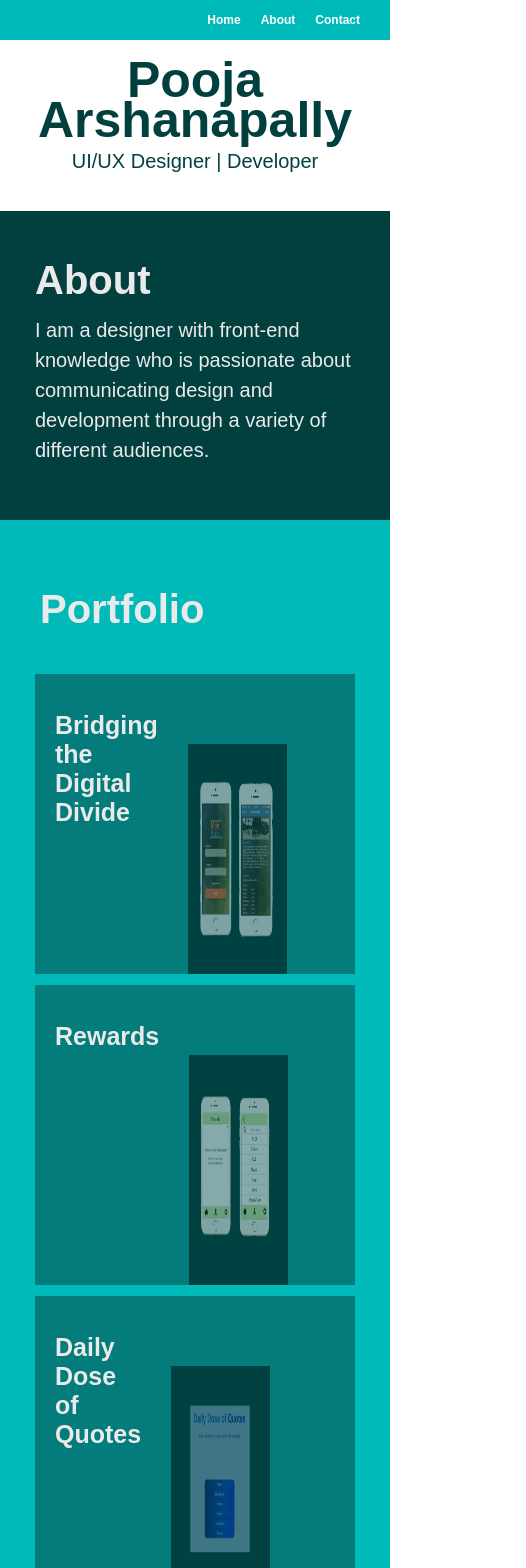
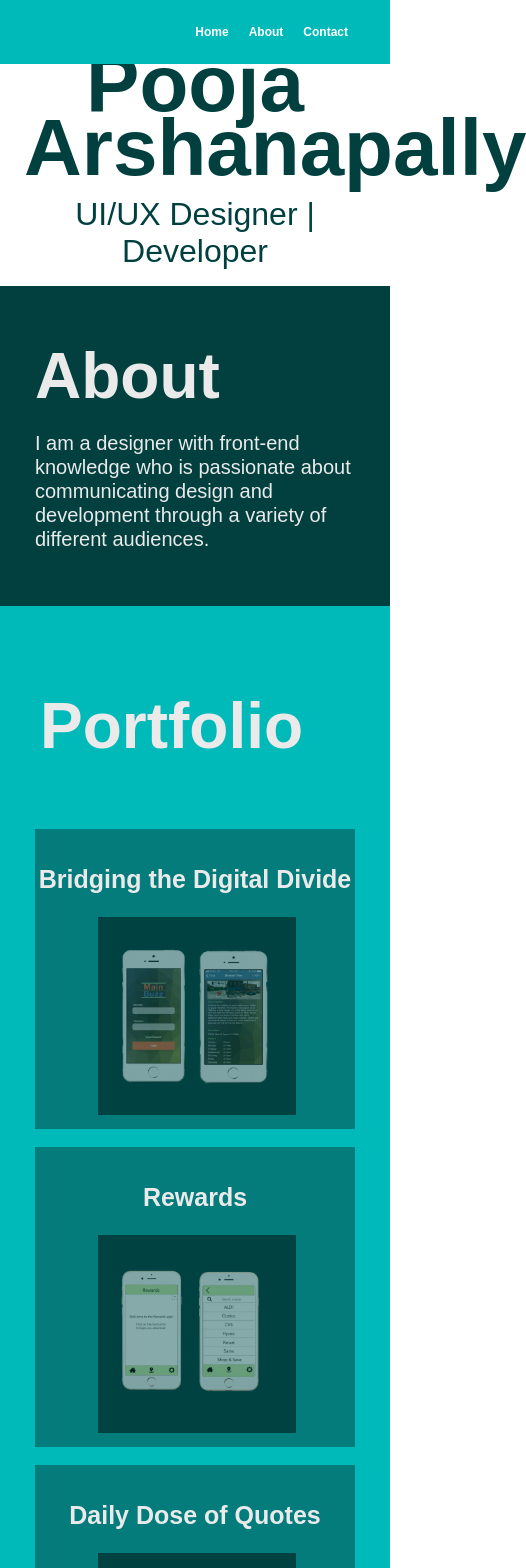
Before and after one commit to parshanapally/portfolio-website, a React (Create React App) app: page / in a window 390 px wide. Shown: the top 1568 px of the page, 526 px wide, since content can reach past the window. Built offline with nearby package versions, Linux system fonts and the light colour scheme; a web font is replaced by a local one.

Commit message:
style: fix images

```diff
--- a/src/components/Portfolio/index.css
+++ b/src/components/Portfolio/index.css
@@ -111,10 +111,6 @@ body {
 }
 .portfolio-item img {
   height: 100%;
-  /* flex-direction: row; */
-  /* display: flex;
-  justify-content: flex-end; */
-  /* float: right; */
 }
 .portfolio-item h1 {
   padding: 20px;
@@ -178,14 +174,11 @@ a {
   text-align: center;
 }
 
-.skyline-img:nth-child(2) {
+.skyline-img {
   margin-left: 10px;
 }
-@media (min-width: 320px) {
-  html {
-    font-size: 10px;
-  }
 
+@media (max-width: 320px) {
   .about-page .about-wrapper .about-content p {
     line-height: 30px;
     font-size: 20px;
@@ -204,7 +197,7 @@ a {
 
 @media (max-width: 414px) {
   .portfolio-page .portfolio-item h1 {
-    font-size: 15px;
+    font-size: 1rem;
   }
 
   .portfolio-page .portfolio-item p {
@@ -229,13 +222,6 @@ a {
     font-size: 4rem;
   }
 
-  .skyline-img:nth-child(2) {
-    width: 31%;
-    height: auto;
-    margin-top: 70px;
-    margin-right: 100px;
-  }
-
   .portfolio-page .portfolio-item p {
     display: none;
   }
@@ -257,19 +243,47 @@ a {
   }
 }
 
-@media (max-width: 647px) {
-  .portfolio-item img:nth-child(1) {
+@media (max-width: 596px) {
+  .portfolio-description {
+    position: absolute;
+  }
+  .portfolio-item {
+    display: flex;
+    justify-content: center;
+  }
+  .portfolio-page .portfolio-item h1 {
+    font-size: 25px;
+    text-align: center;
+  }
+  .portfolio-page .portfolio-item p {
     display: none;
   }
+  .portfolio-item img {
+    margin-top: 88px;
+    margin-left: 4px;
+    height: 66%;
+  }
+}
+
+@media (max-width: 647px) {
+  .portfolio-page .portfolio-item h1 {
+    font-size: 25px;
+  }
+  .portfolio-page .portfolio-item p {
+    font-size: 13px;
+    line-height: 20px;
+  }
+}
+
+@media (max-width: 660px) {
   .portfolio-page .portfolio-item h1 {
     font-size: 25px;
   }
 
   .portfolio-page .portfolio-item p {
-    padding: 30px 15px;
+    font-size: 15px;
   }
 }
-
 @media (max-width: 730px) {
   .portfolio-item p {
     margin-top: -62px;
@@ -285,8 +299,9 @@ a {
 
 @media (max-width: 767px) {
   .portfolio-item p {
-    line-height: 30px;
     margin-top: -48px;
+    line-height: 25px;
+    font-size: 17px;
   }
   .portfolio-item h1 {
     text-align: left;
--- a/src/components/Portfolio/index.js
+++ b/src/components/Portfolio/index.js
@@ -35,6 +35,7 @@ const Portfolio = () => {
         <h1>Portfolio</h1>
         <Link to="/bridging-digital-divide">
           <div className="portfolio-item">
+            {" "}
             <div className="portfolio-description">
               {" "}
               <h1>Bridging the Digital Divide</h1>
@@ -44,7 +45,6 @@ const Portfolio = () => {
                 comes to competing with online retailers{" "}
               </p>
             </div>
-
             <img src={mainBuzz} alt="main-buzz" className="skyline-img" />
           </div>
         </Link>
```
